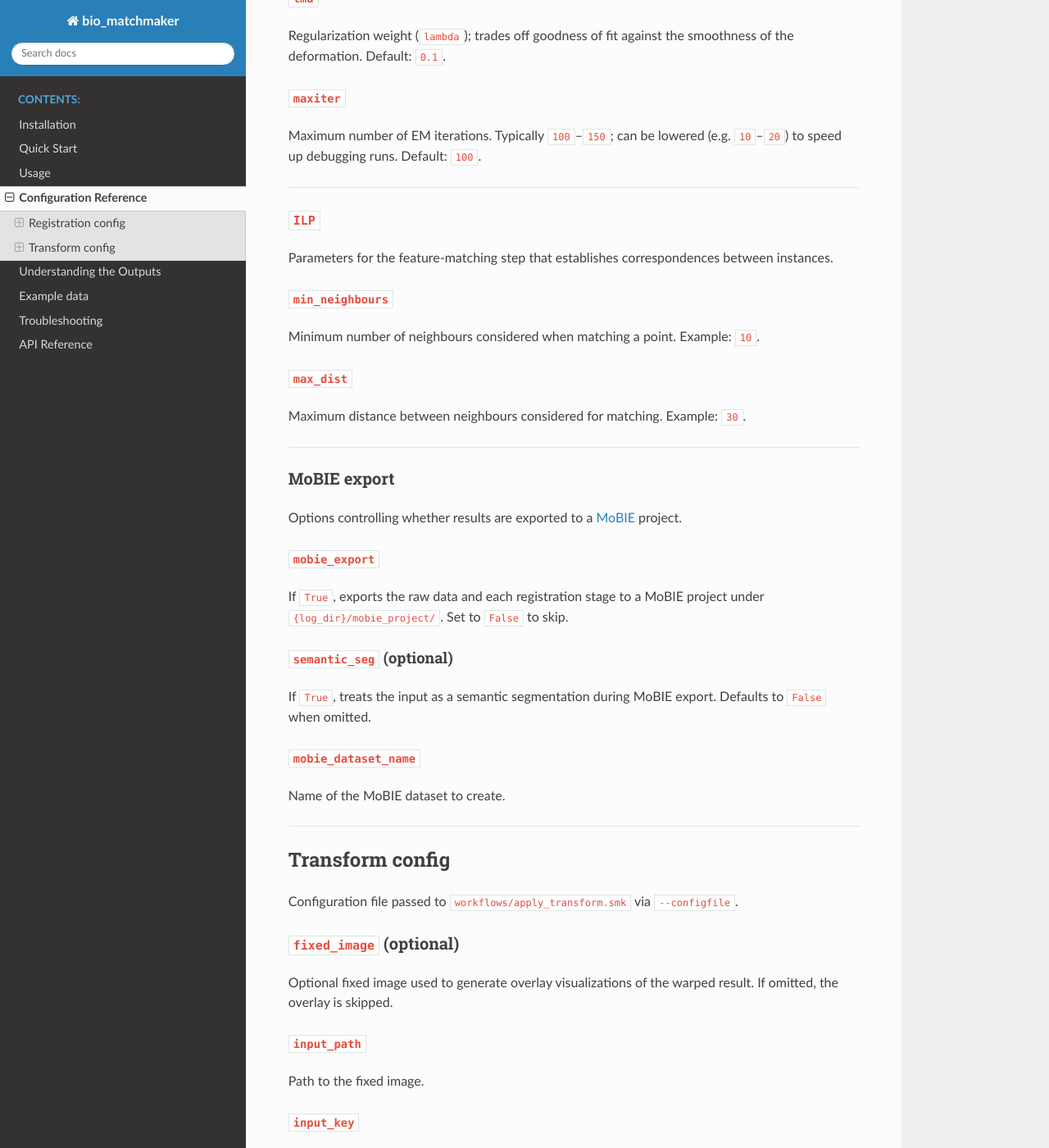
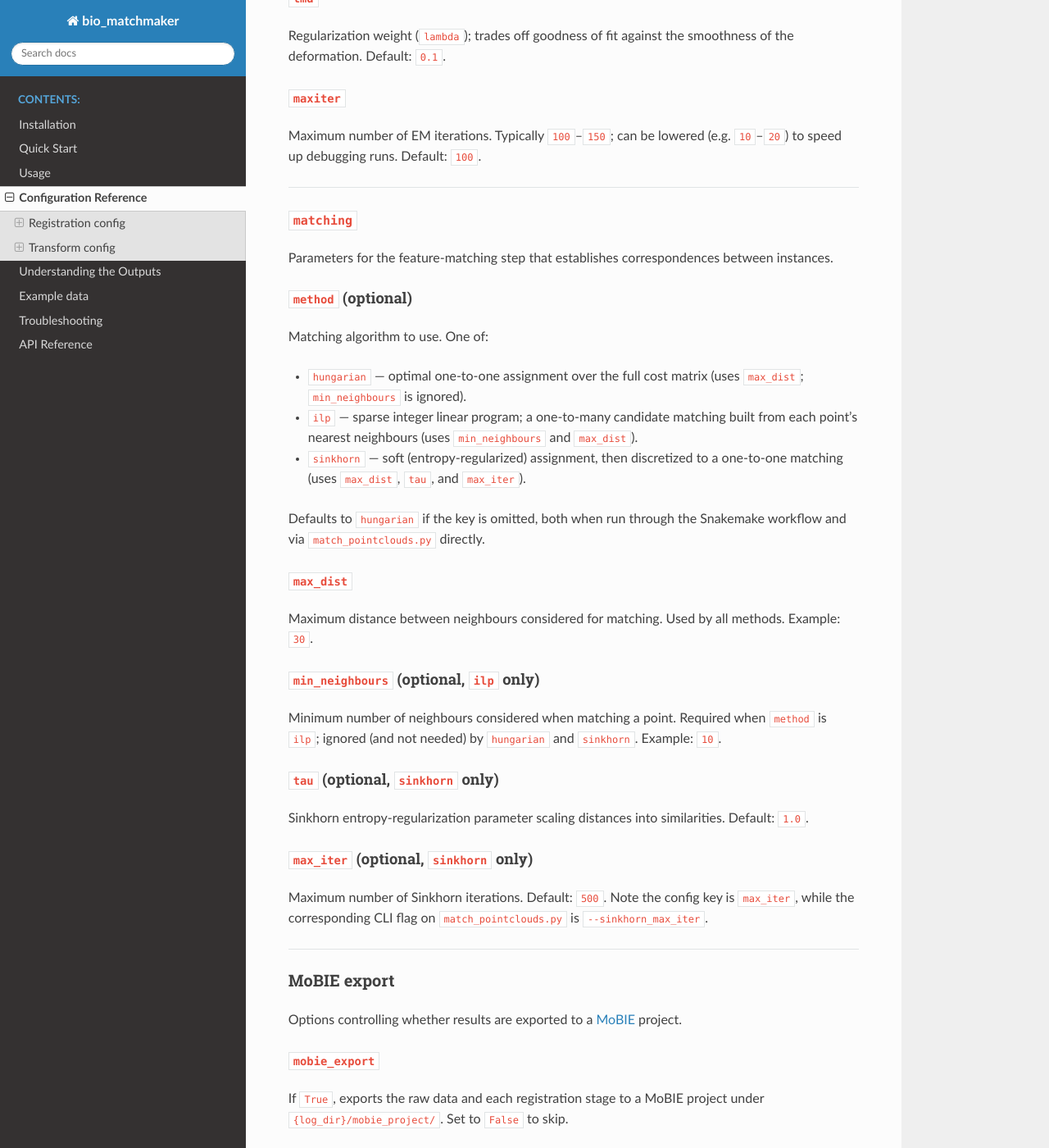
Before and after one commit to kreshuklab/image-matchmaker, a Sphinx documentation site: the page built from docs/source/config_ref.md, in a window 1280 px wide and 1400 px high, scrolled down 2059 px. Shown: the whole window at 82% size. Built offline with Sphinx 7.4.7 and the Read the Docs theme 3.1.0, drawn with Linux system fonts in a browser that asks for light colours; pages that are not in the unit, such as notebooks, are missing from menus.

Commit message:
integrate new matching algorithms

```diff
--- a/docs/source/api.rst
+++ b/docs/source/api.rst
@@ -33,6 +33,8 @@ Point clouds
 .. autofunction:: matchmaker.utils.extract_centroids
 .. autofunction:: matchmaker.utils.create_pcd
 .. autofunction:: matchmaker.utils.sparse_ilp_matching
+.. autofunction:: matchmaker.utils.hungarian_matching
+.. autofunction:: matchmaker.utils.sinkhorn_matching
 
 Visualization
 -------------
--- a/docs/source/config_ref.md
+++ b/docs/source/config_ref.md
@@ -96,18 +96,46 @@ Maximum number of EM iterations. Typically `100`–`150`; can be lowered
 
 ---
 
-### `ILP`
+### `matching`
 
 Parameters for the feature-matching step that establishes correspondences
 between instances.
 
-#### `min_neighbours`
+#### `method` (optional)
 
-Minimum number of neighbours considered when matching a point. Example: `10`.
+Matching algorithm to use. One of:
+
+- `hungarian` — optimal one-to-one assignment over the full cost matrix
+  (uses `max_dist`; `min_neighbours` is ignored).
+- `ilp` — sparse integer linear program; a one-to-many candidate matching built
+  from each point's nearest neighbours (uses `min_neighbours` and `max_dist`).
+- `sinkhorn` — soft (entropy-regularized) assignment, then discretized to a
+  one-to-one matching (uses `max_dist`, `tau`, and `max_iter`).
+
+Defaults to `hungarian` if the key is omitted, both when run through the Snakemake
+workflow and via `match_pointclouds.py` directly.
 
 #### `max_dist`
 
-Maximum distance between neighbours considered for matching. Example: `30`.
+Maximum distance between neighbours considered for matching. Used by all methods.
+Example: `30`.
+
+#### `min_neighbours` (optional, `ilp` only)
+
+Minimum number of neighbours considered when matching a point. Required when
+`method` is `ilp`; ignored (and not needed) by `hungarian` and `sinkhorn`.
+Example: `10`.
+
+#### `tau` (optional, `sinkhorn` only)
+
+Sinkhorn entropy-regularization parameter scaling distances into similarities.
+Default: `1.0`.
+
+#### `max_iter` (optional, `sinkhorn` only)
+
+Maximum number of Sinkhorn iterations. Default: `500`. Note the config key is
+`max_iter`, while the corresponding CLI flag on `match_pointclouds.py` is
+`--sinkhorn_max_iter`.
 
 ---
 
```
Also changed, not shown: docs/source/index.rst (+6 -2 lines), docs/source/outputs.md (+8 -6 lines), docs/source/usage.md (+12 -3 lines), 2 other files.
